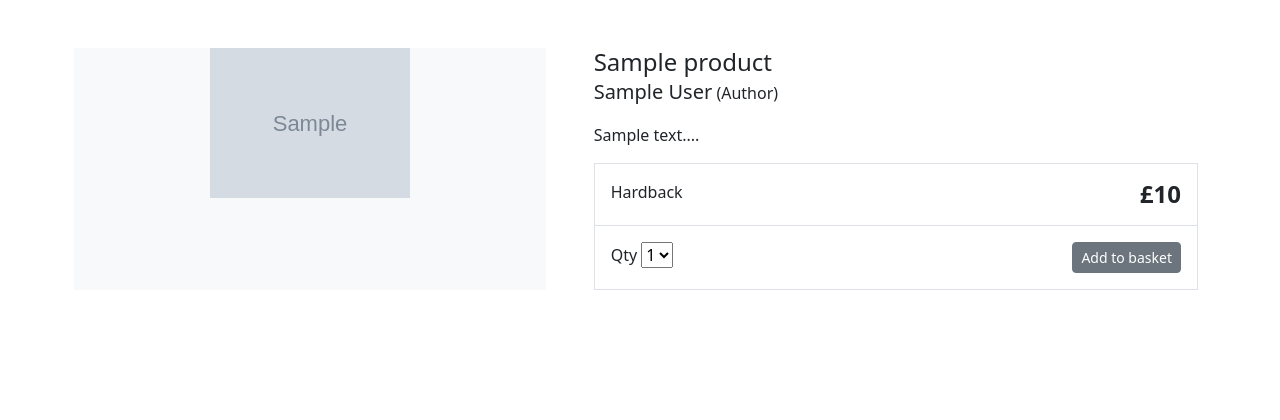
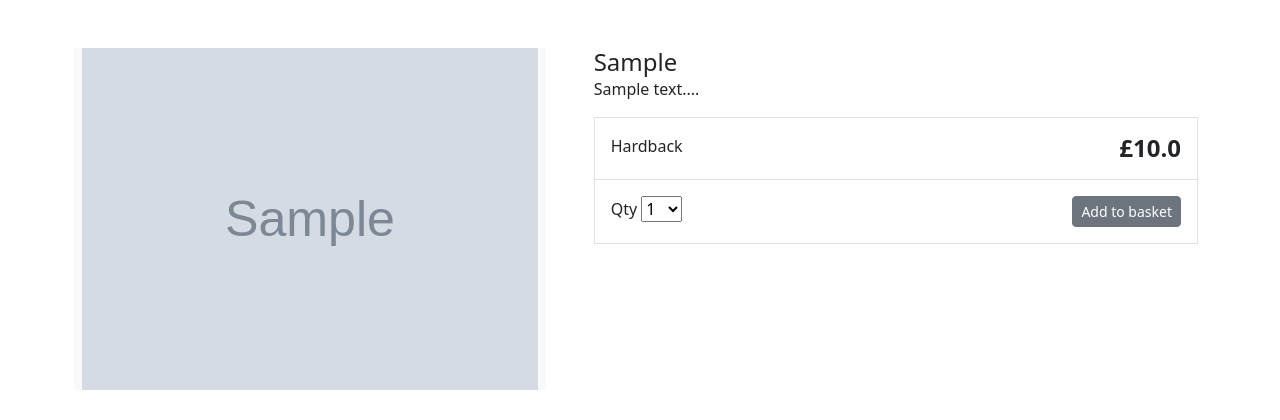
Before and after one commit to DanielleSmikle/GiftedbyGigi, a Django app: template gigi/templates/gigi/features/detail.html in a window 1280 px wide. Shown: the part 57-477 px from the top of the page. Run offline with Django 4.2, Linux system fonts and the light colour scheme; tables that the repository leaves empty hold one stand-in row (values such as "Sample post"); the template is opened without the code that fills it: values that come from a table or form of the project are taken from there, most other values are stand-ins (such as "Sample title", 1, 10 or a date in 2020); grey boxes marked "Sample" are stand-in pictures.

Commit message:
featureurls

```diff
--- a/gigi/models.py
+++ b/gigi/models.py
@@ -1,6 +1,7 @@
 from django.db import models
 from django.contrib.auth.models import User
 from django_countries.fields import CountryField
+from django.urls import reverse
 
 class Customer(models.Model):
     user = models.OneToOneField(User, on_delete=models.CASCADE, null=True, blank=True)
@@ -17,6 +18,9 @@ class Collection(models.Model):
 
     class Meta:
         verbose_name_plural = 'collections'
+
+    def get_absolute_url(self):
+        return reverse('gigi:feature_detail', args=[self.slug])
 
     def __str__(self):
         return self.name
@@ -41,6 +45,9 @@ class Feature(models.Model):
     class Meta:
         verbose_name_plural= 'Features'
         ordering=('-created', )
+
+    def get_absolute_url(self):
+        return reverse('gigi:feature_detail', args=[self.slug])
 
     def __str__(self):
         return self.scent
--- a/gigi/templates/gigi/features/detail.html
+++ b/gigi/templates/gigi/features/detail.html
@@ -5,17 +5,17 @@
     <main class="pt-5">
         <div class="row g-3">
             <div class="col-md-5 col-lg-5 order-md-first bg-light">
-                <img class="img-fluid mx-auto d-block" width="200px" alt="Responsive image" src="{{ product.image.url }}">
+                <img class="img-fluid mx-auto d-block" width="500px" alt="Responsive image" src="{{ feature.image.url }}">
             </div>
             <div class="col-md-7 col-lg-7 ps-md-3 ps-lg-5">
-                <h1 class="mb-0 h4">{{ product.title }}</h1>
-                <p><span class="lead">{{ product.author }}</span> (Author)</p>
-                <p>{{ product.description|slice:":355" }}...</p>
+                <h1 class="mb-0 h4">{{ feature.scent }}</h1>
+                <!-- <p><span class="lead">{{ feature.description }}</span> (Description)</p> -->
+                <p>{{ feature.description|slice:":355" }}...</p>
                 <div class="border">
                     <div class="col border-bottom">
                         <div class="row p-3">
                             <div class="col-6">Hardback</div>
-                            <div class="col-6 text-end"><span class="h4 fw-bold">£{{ product.price }}</span></div>
+                            <div class="col-6 text-end"><span class="h4 fw-bold">£{{ feature.price }}</span></div>
                         </div>
                     </div>
                     <div class="col">
@@ -27,6 +27,12 @@
                                     <option value="">2</option>
                                     <option value="">3</option>
                                     <option value="">4</option>
+                                    <option value="">5</option>
+                                    <option value="">6</option>
+                                    <option value="">7</option>
+                                    <option value="">8</option>
+                                    <option value="">9</option>
+                                    <option value="">10</option>
                                 </select>
 
                             </div>
--- a/gigi/urls.py
+++ b/gigi/urls.py
@@ -6,5 +6,6 @@ app_name = 'gigi'
 urlpatterns = [
     path('', views.all_features, name='all_features'),
     path('item/<slug:slug>/', views.feature_detail, name='feature_detail'),
+    path('search/<slug:collection_slug>/', views.collection_list, name='collection_list'),
 
 ]
--- a/gigi/views.py
+++ b/gigi/views.py
@@ -12,3 +12,8 @@ def all_features(request):
 def feature_detail(request,slug):
     feature = get_object_or_404(Feature, slug=slug, in_stock=True)
     return render(request, 'gigi/features/detail.html', {'feature': feature})
+
+def collection_list(request, collection_slug):
+    collection = get_object_or_404(Collection, slug=collection_slug)
+    features = Feature.objects.filter(collection=collection)
+    return render(request, 'gigi/features/collection.html', {'collection': collection, 'features': features })
```
Also changed, not shown: gigi/templates/gigi/features/collection.html (renamed from gigi/templates/gigi/home.html, +5 -16 lines).
